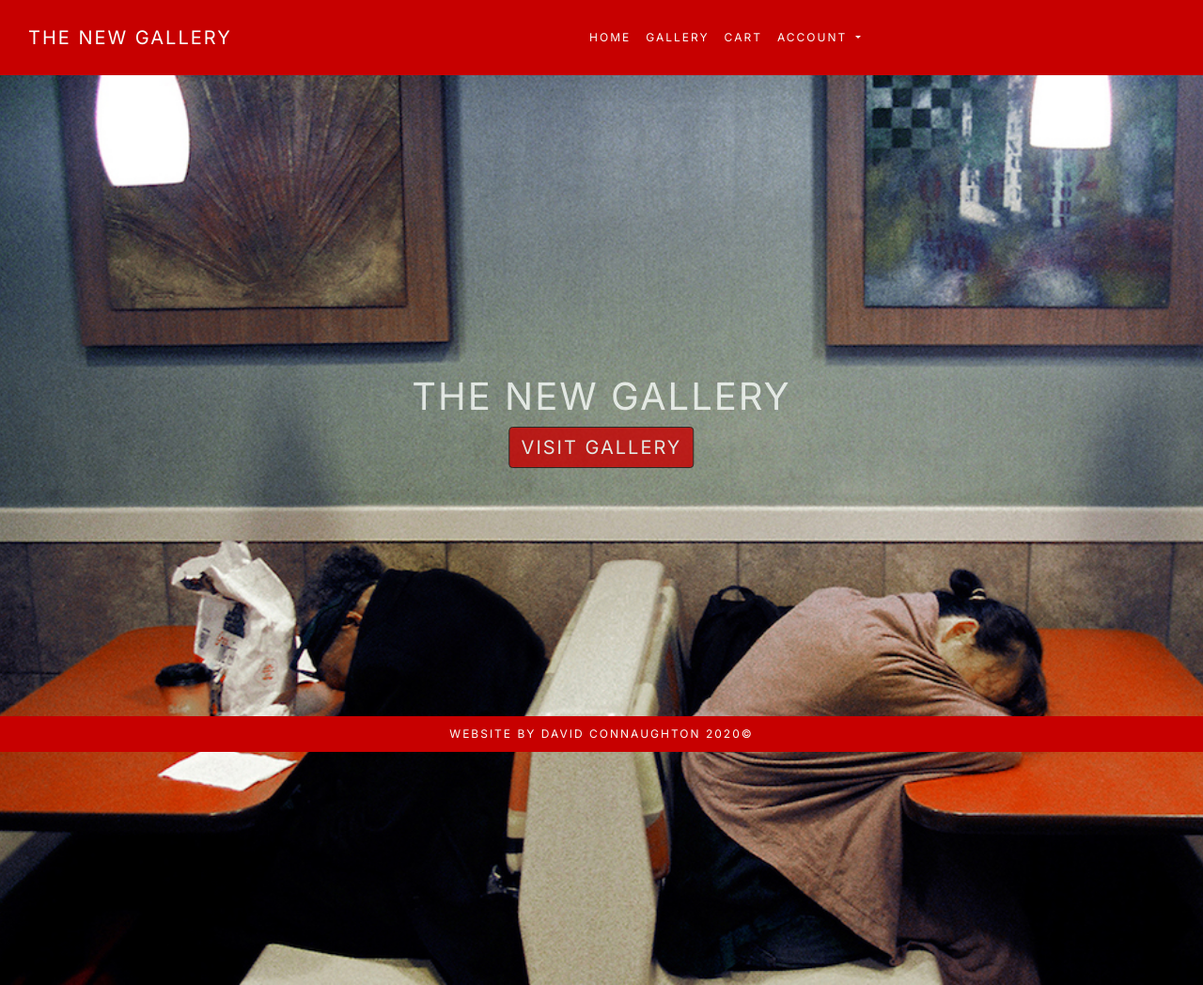
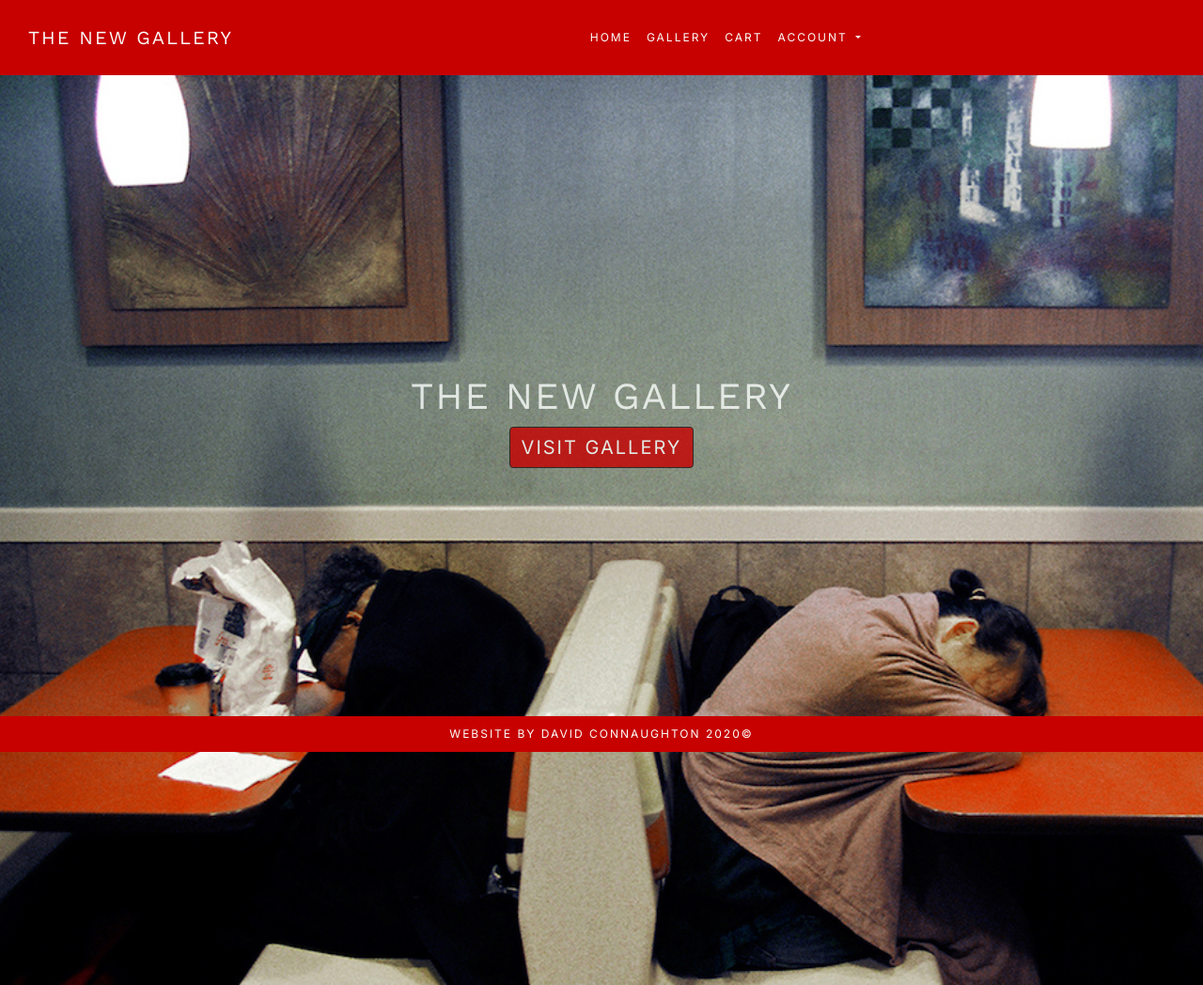
Before and after one commit to david-connaughton/the-new-gallery, a Django app: page / in a window 1280 px wide. Shown: the whole page at 94% size. Run offline with Django 3.2, Linux system fonts and the light colour scheme; some libraries are stand-ins or nearby versions.

Commit message:
Created requirements.txt and Procfile

```diff
--- /dev/null
+++ b/requirements.txt
@@ -0,0 +1,4 @@
+Django==2.2
+gunicorn==20.0.4
+pytz==2020.4
+sqlparse==0.4.1
--- a/static/css/base.css
+++ b/static/css/base.css
@@ -6,8 +6,11 @@ html {
 }
 
 body {
-    color: pink;
     font-family: 'Inter', sans-serif !important;
+}
+
+h1, h2, h3, h4, h5 {
+    font-family: 'Work Sans', sans-serif !important;
 }
 
 /*-----------------------Navbar*/
@@ -26,6 +29,7 @@ body {
     font-size: 20px;
     padding-left: 30px;
     color: #FBFFFC !important;
+    font-family: 'Work Sans', sans-serif !important;
 }
 
 div.dropdown-menu.show {
```
Also changed, not shown: 1 other file.
